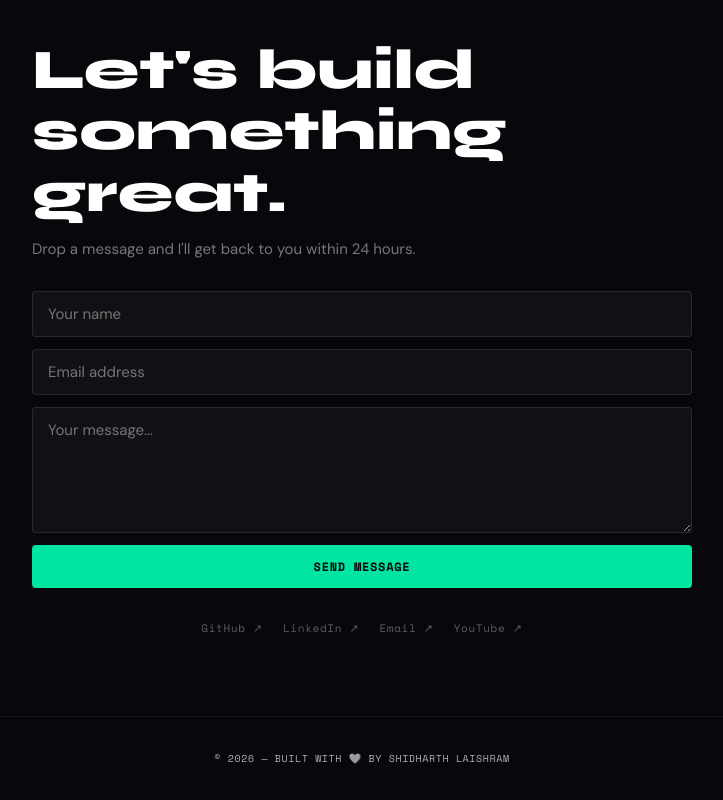
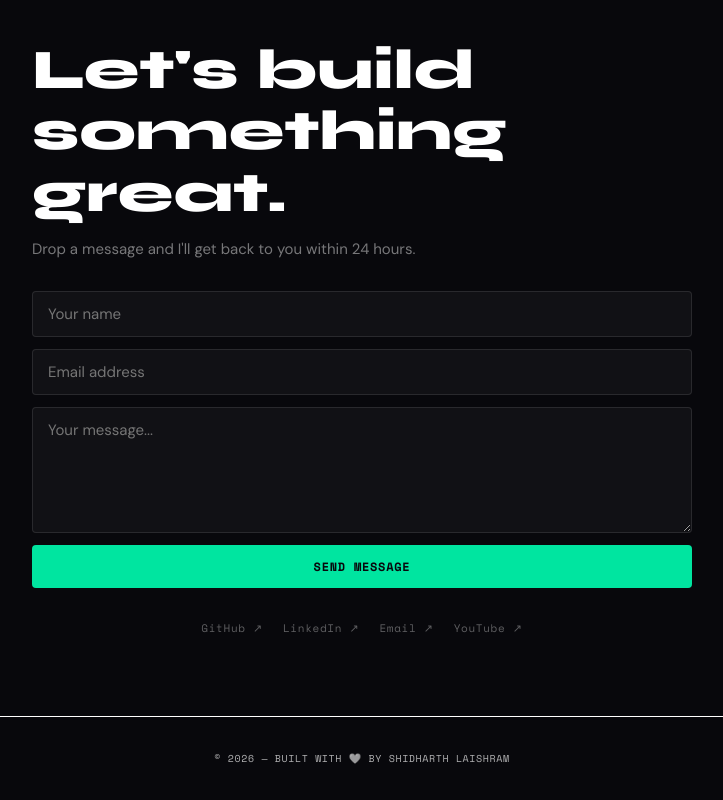
Before and after one commit to shidharthlaishram-101/portfolio, a React (Vite) app: page / in a window 1280 px wide. Shown: the part 5784-6584 px from the top of the page, without its empty margins (278-1001 px from the left). Built offline with nearby package versions, Linux system fonts and the light colour scheme.

Commit message:
Updating website

```diff
--- a/src/App.jsx
+++ b/src/App.jsx
@@ -559,7 +559,7 @@ function Contact() {
 
 function Footer() {
   return (
-    <footer style={{ padding: "1.5rem", textAlign: "center", borderTop: "1px solid rgba(255,255,255,0.06)" }}>
+    <footer style={{ padding: "1.5rem", textAlign: "center", borderTop: "1px solid rgb(255, 255, 255)" }}>
       <p style={{ fontFamily: "'Space Mono', monospace", fontSize: "10px", color: "rgba(255, 255, 255, 0.68)", letterSpacing: "0.06em" }}>
         © {new Date().getFullYear()} — BUILT WITH 🤍 BY SHIDHARTH LAISHRAM
       </p>
```
